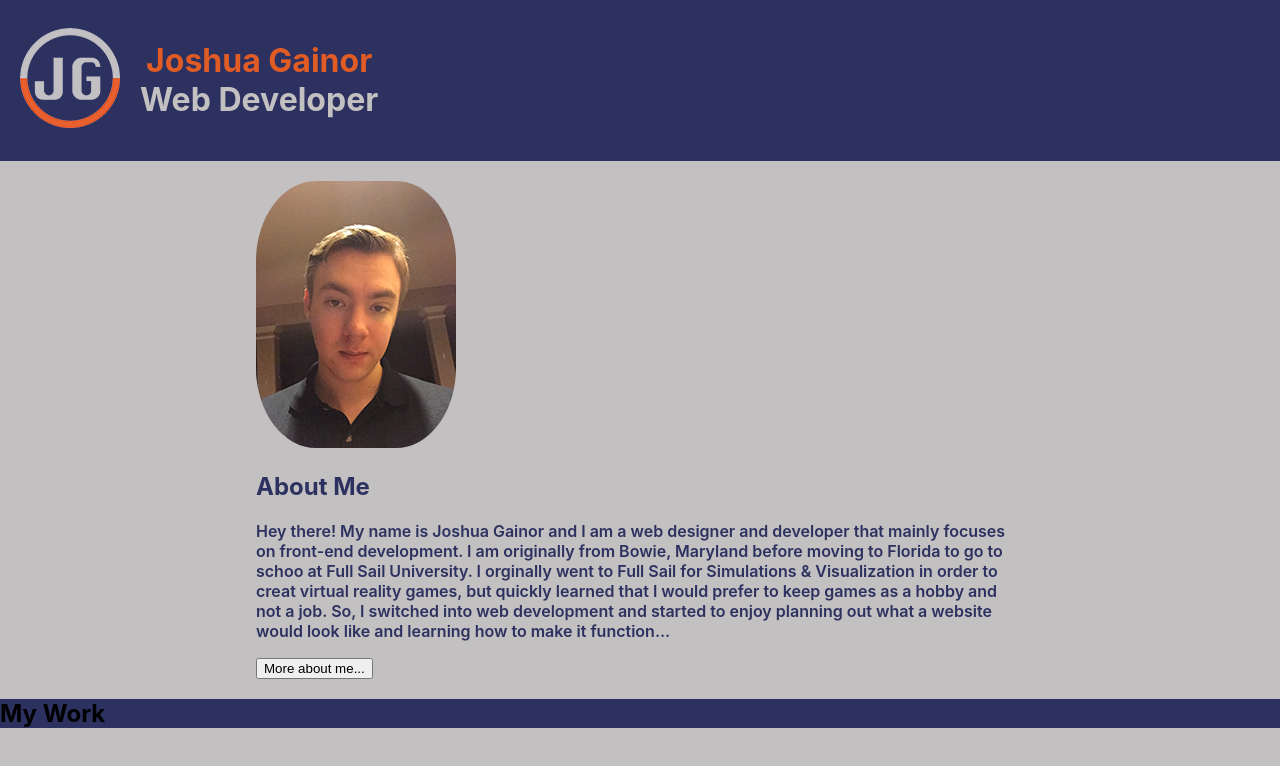
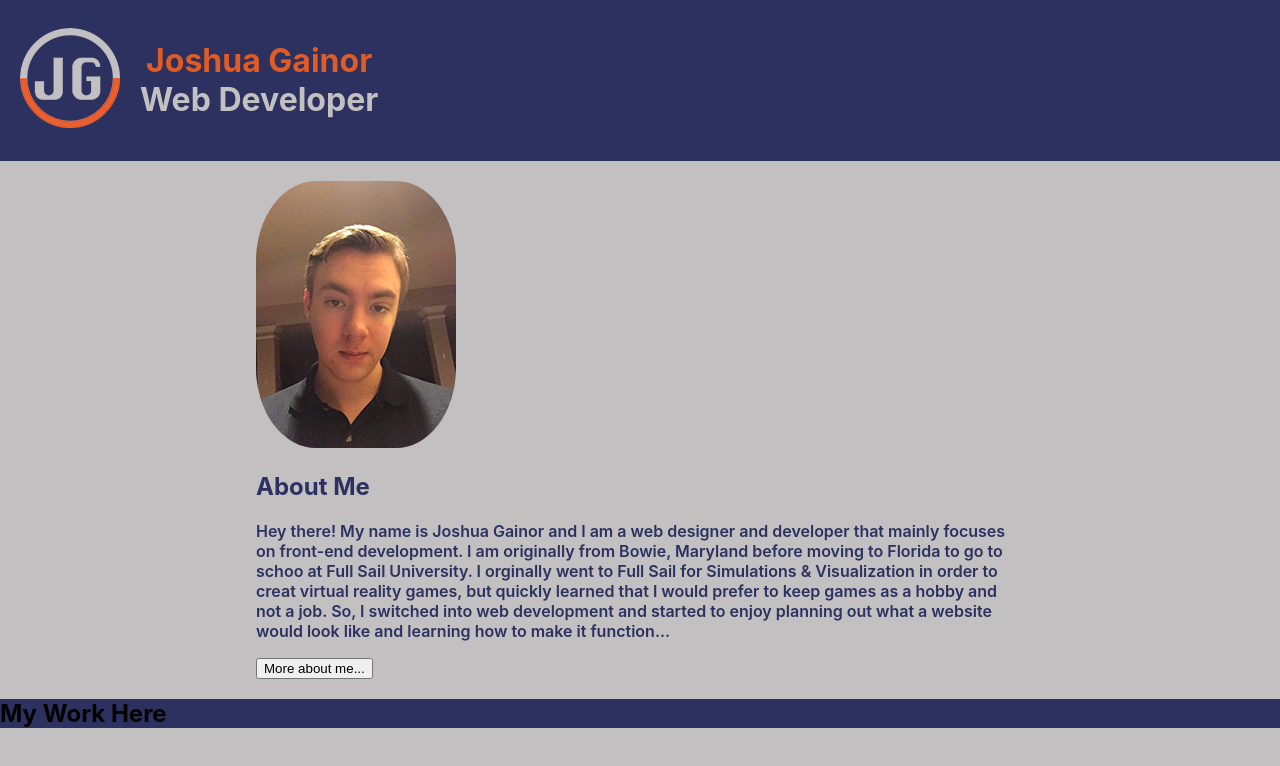
Before and after one commit to GainorJoshua-FS/DigitalPorfolio, a React (Create React App) app in the folder portfolio/: page / in a window 1280 px wide. Shown: the top 766 px of the page. Built offline with nearby package versions, Linux system fonts and the light colour scheme.

Commit message:
Fixing some file names

```diff
--- a/portfolio/src/components/experience.js
+++ b/portfolio/src/components/experience.js
@@ -2,9 +2,9 @@ import React from 'react'
 
 function Experience() {
     return (
-        <div>
-
-        </div>
+        <section>
+            <h2>Some past work experience here</h2>
+        </section>
     )
 }
 
--- a/portfolio/src/components/footer.js
+++ b/portfolio/src/components/footer.js
@@ -3,7 +3,7 @@ import React from 'react'
 function Footer() {
     return (
         <footer>
-
+            <h3>Contact Information Here.</h3>
         </footer>
     )
 }
--- a/portfolio/src/components/projects.js
+++ b/portfolio/src/components/projects.js
@@ -3,7 +3,7 @@ import React from 'react'
 function Projects() {
     return (
         <section style={styles.section}>
-            <h2>My Work</h2>
+            <h2>My Work Here</h2>
         </section>
     )
 }
```
Also changed, not shown: 1 other file (tests, documents, lock files or other folders).
